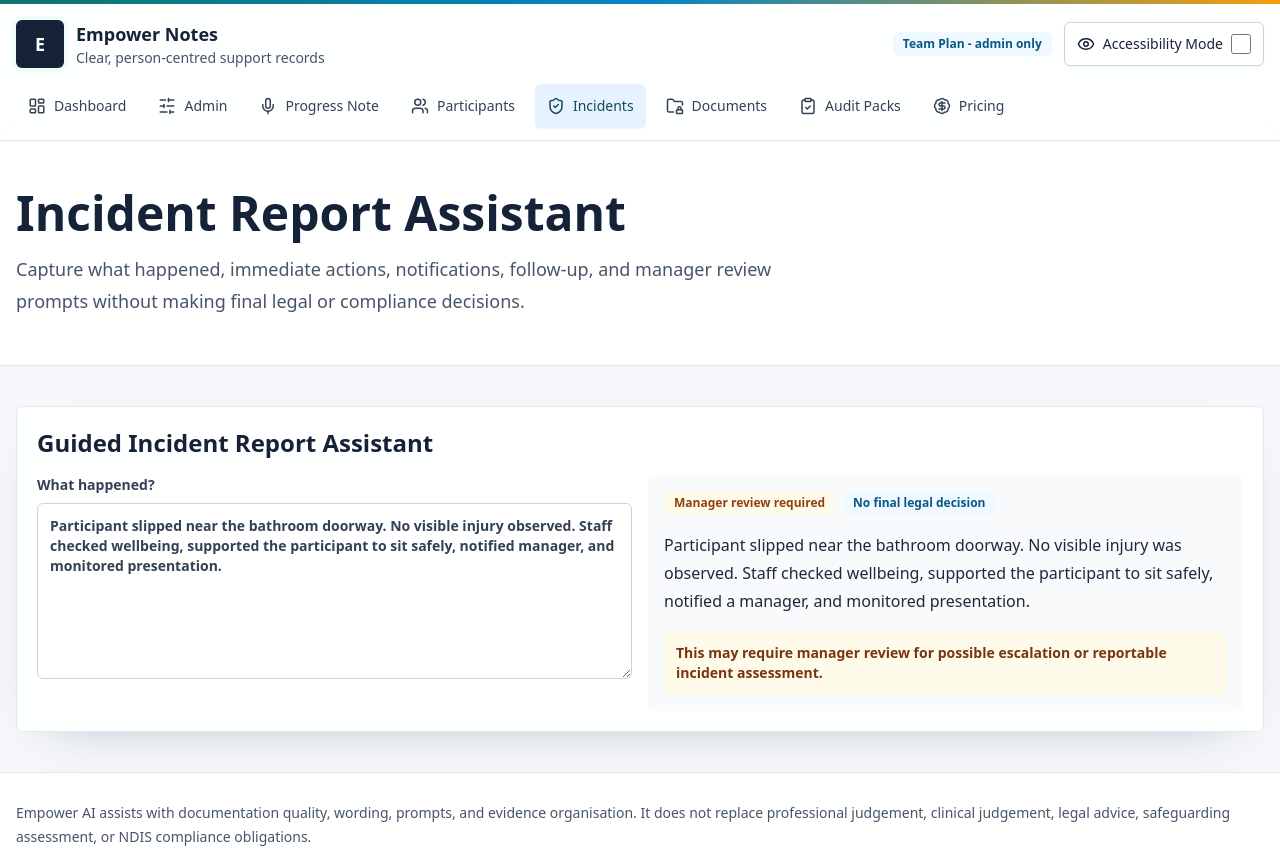
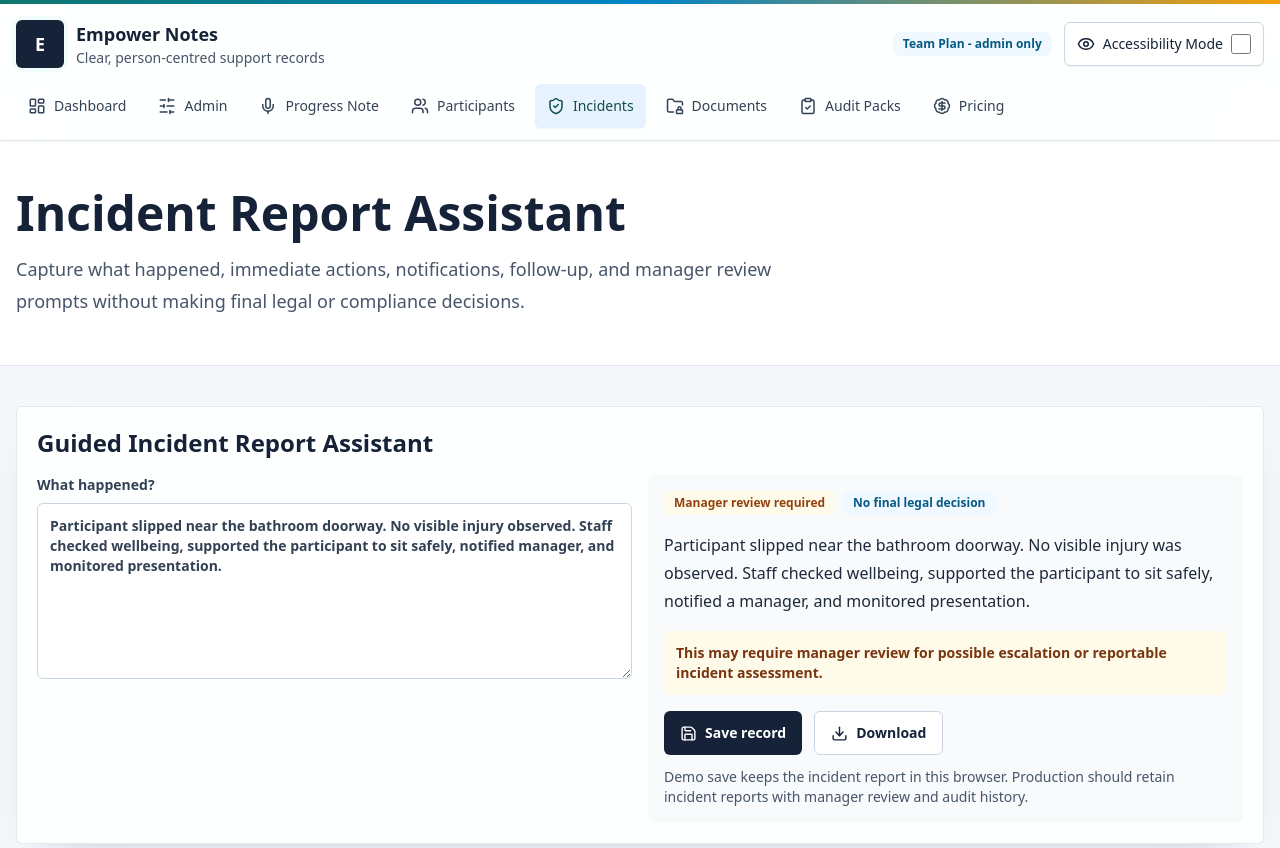
Before and after one commit to DENMWA/EMPOWER, a Next.js app: page /incidents in a window 1280 px wide. Shown: the top 848 px of the page. Built offline with nearby package versions, Linux system fonts and the light colour scheme.

Commit message:
Add save and download actions to incidents

```diff
--- a/components/incidents/IncidentAssistant.tsx
+++ b/components/incidents/IncidentAssistant.tsx
@@ -1,6 +1,7 @@
 "use client";
 
 import { useState } from "react";
+import { RecordActions } from "@/components/records/RecordActions";
 import { Card, StatusBadge } from "@/components/ui";
 import { generateIncidentSummary } from "@/lib/ai-mock";
 import { sampleIncident } from "@/lib/sample-data";
@@ -23,6 +24,15 @@ export function IncidentAssistant() {
           </div>
           <p className="mt-4 leading-7 text-slate-800">{summary.summary}</p>
           <p className="mt-4 rounded-md bg-amber-50 p-3 text-sm font-semibold text-amber-900">{summary.reviewPrompt}</p>
+          <RecordActions
+            className="mt-4"
+            recordId="incident-report-draft"
+            recordType="incident-report"
+            title="Guided Incident Report"
+            body={[details, "", summary.summary, summary.reviewPrompt].join("\n")}
+            filename="empower-notes-incident-report"
+          />
+          <p className="mt-3 text-sm text-slate-600">Demo save keeps the incident report in this browser. Production should retain incident reports with manager review and audit history.</p>
         </div>
       </div>
     </Card>
```
